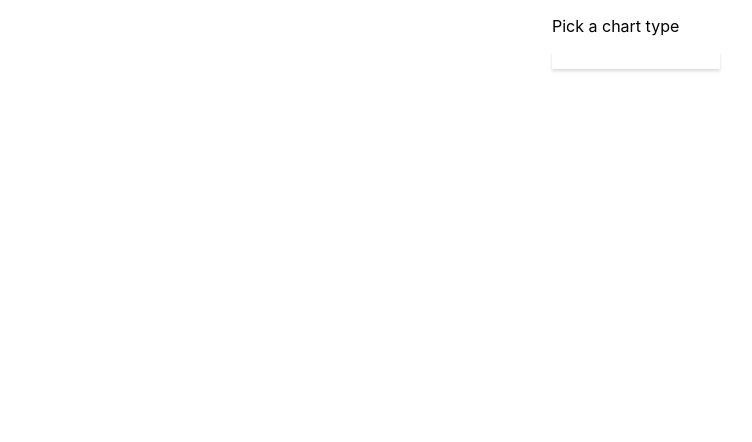
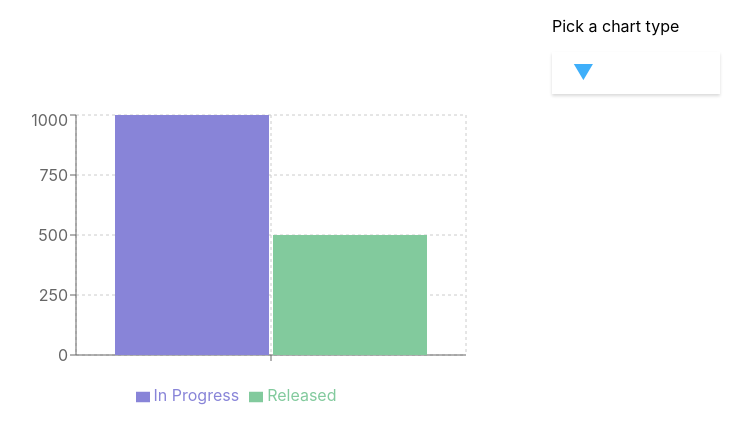
Before and after one commit to nickrally/react-query-app, a React (Create React App) app: page / in a window 1280 px wide. Shown: the top 442 px of the page, without its empty margins (4-756 px from the left). Built offline with nearby package versions, Linux system fonts and the light colour scheme.

Commit message:
finished with charts

```diff
--- a/src/App.js
+++ b/src/App.js
@@ -6,7 +6,7 @@ import Dropdown from "./components/Dropdown/Dropdown";
 const options = ["bar", "pie"];
 
 export default function App() {
-  const [selected, setSelected] = useState();
+  const [selected, setSelected] = useState("bar");
   const handleSelection = (item) => {
     setSelected(item);
   };
--- a/src/components/Dropdown/Dropdown.js
+++ b/src/components/Dropdown/Dropdown.js
@@ -1,26 +1,20 @@
-import { useState } from "react";
+import { useState, useRef } from "react";
 import "./Dropdown.css";
 
 const Dropdown = ({ options, handleSelection }) => {
-  const firstChoice = options && options[0] ? options[0] : "";
-  //const [selectedOption, setSelectedOption] = useState(firstChoice);
   const [isOpen, setIsOpen] = useState(false);
-
   const toggle = () => setIsOpen(!isOpen);
 
   const onOptionClicked = (value) => () => {
-    console.log(value);
     handleSelection(value);
     setIsOpen(false);
   };
   return (
     <div className="dropdown-container">
       <p>Pick a chart type</p>
-      <div
-        className="dropdown-header"
-        value="select chart type"
-        onClick={toggle}
-      ></div>
+      <div className="dropdown-header" onClick={toggle}>
+        <span>&#9660;</span>
+      </div>
       {isOpen && (
         <div className="dropdown-list-container">
           <ul className="dropdown-list">
```
